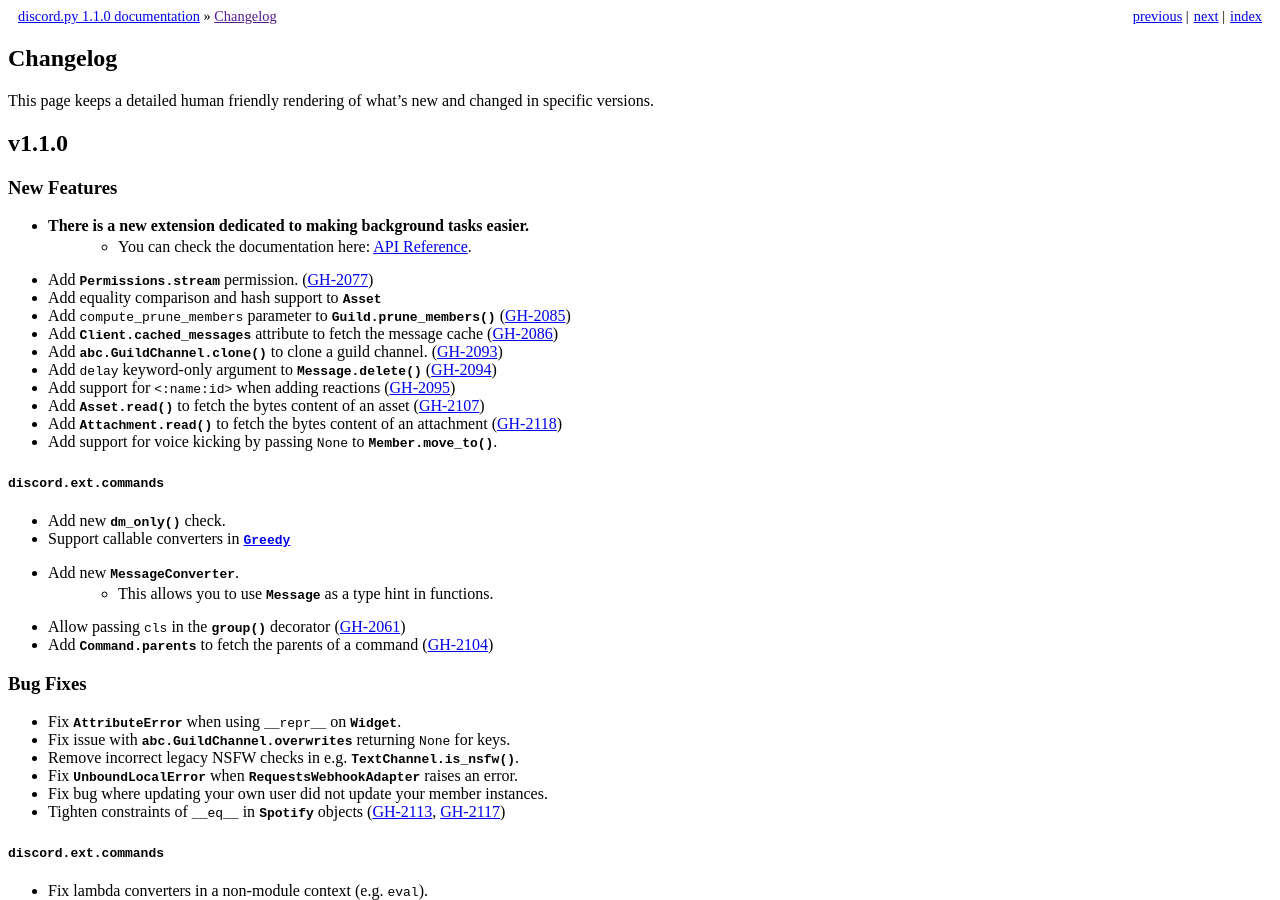
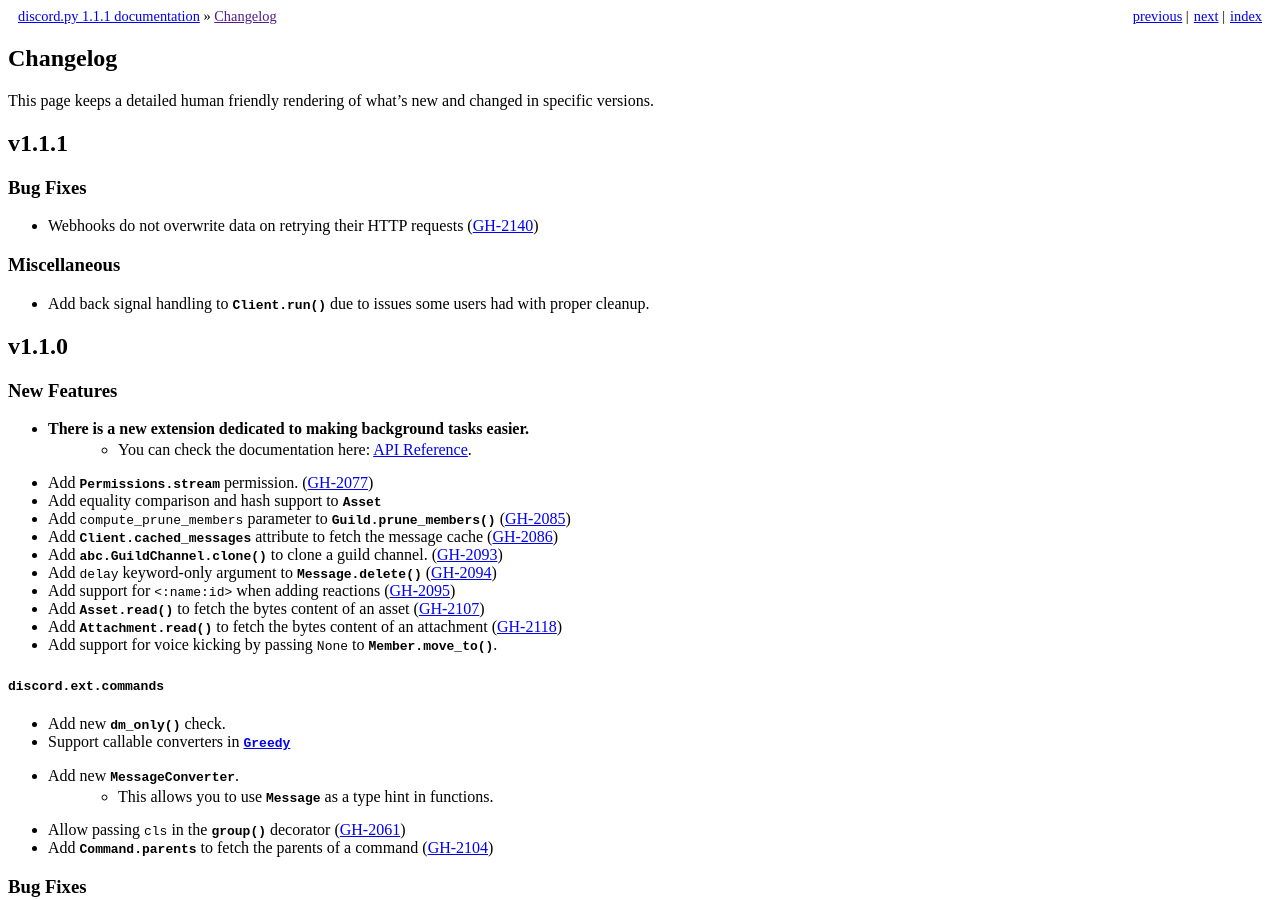
Before and after one commit to Rapptz/discord.py, a Sphinx documentation site: the page built from docs/whats_new.rst, in a window 1280 px wide and 900 px high. Built offline with Sphinx 7.4.7, drawn with Linux system fonts in a browser that asks for light colours.

Commit message:
Version bump to v1.1.1

```diff
--- a/discord/__init__.py
+++ b/discord/__init__.py
@@ -15,7 +15,7 @@
 __author__ = 'Rapptz'
 __license__ = 'MIT'
 __copyright__ = 'Copyright 2015-2019 Rapptz'
-__version__ = '1.1.0'
+__version__ = '1.1.1'
 
 from collections import namedtuple
 import logging
@@ -53,7 +53,7 @@
 
 VersionInfo = namedtuple('VersionInfo', 'major minor micro releaselevel serial')
 
-version_info = VersionInfo(major=1, minor=1, micro=0, releaselevel='final', serial=0)
+version_info = VersionInfo(major=1, minor=1, micro=1, releaselevel='final', serial=0)
 
 try:
     from logging import NullHandler
--- a/docs/whats_new.rst
+++ b/docs/whats_new.rst
@@ -7,6 +7,21 @@
 
 This page keeps a detailed human friendly rendering of what's new and changed
 in specific versions.
+
+.. _vp1p1p1:
+
+v1.1.1
+--------
+
+Bug Fixes
+~~~~~~~~~~~~
+
+- Webhooks do not overwrite data on retrying their HTTP requests (:issue:`2140`)
+
+Miscellaneous
+~~~~~~~~~~~~~~
+
+- Add back signal handling to :meth:`Client.run` due to issues some users had with proper cleanup.
 
 .. _vp1p1p0:
 
```
